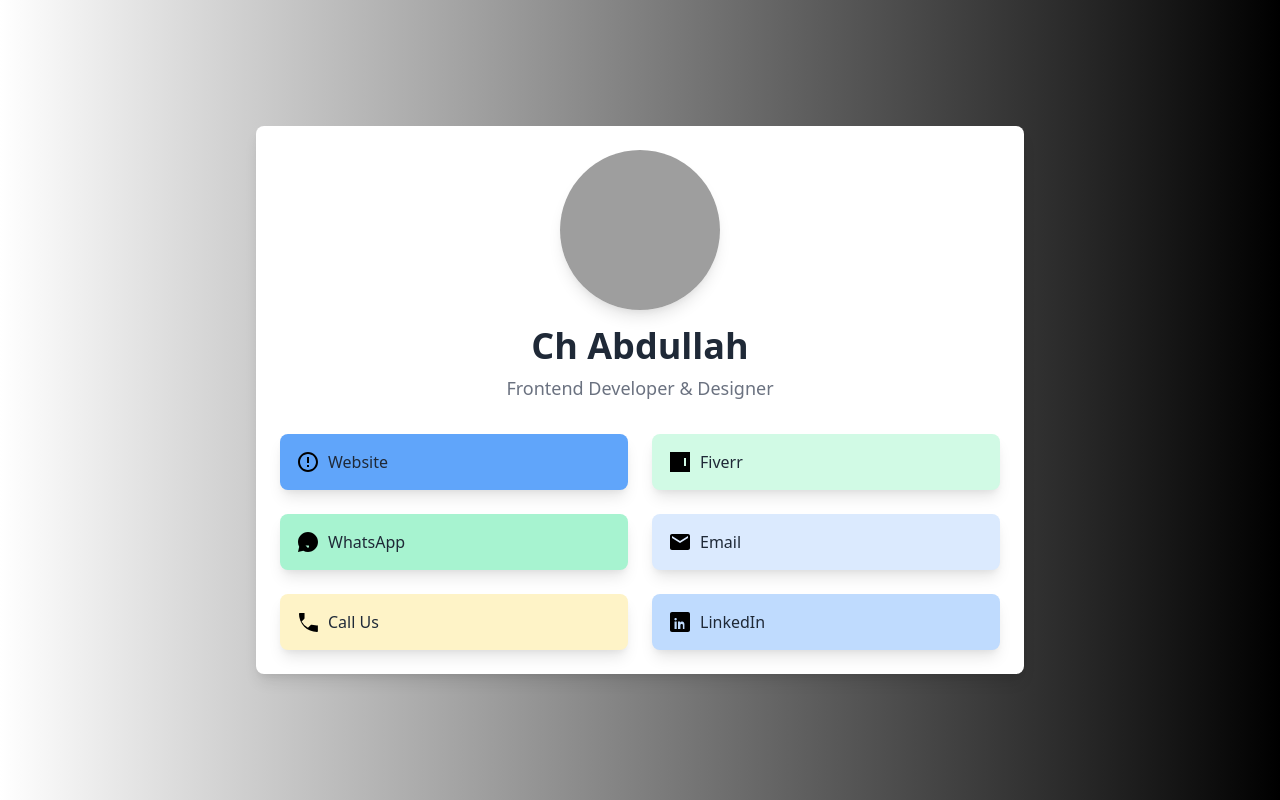
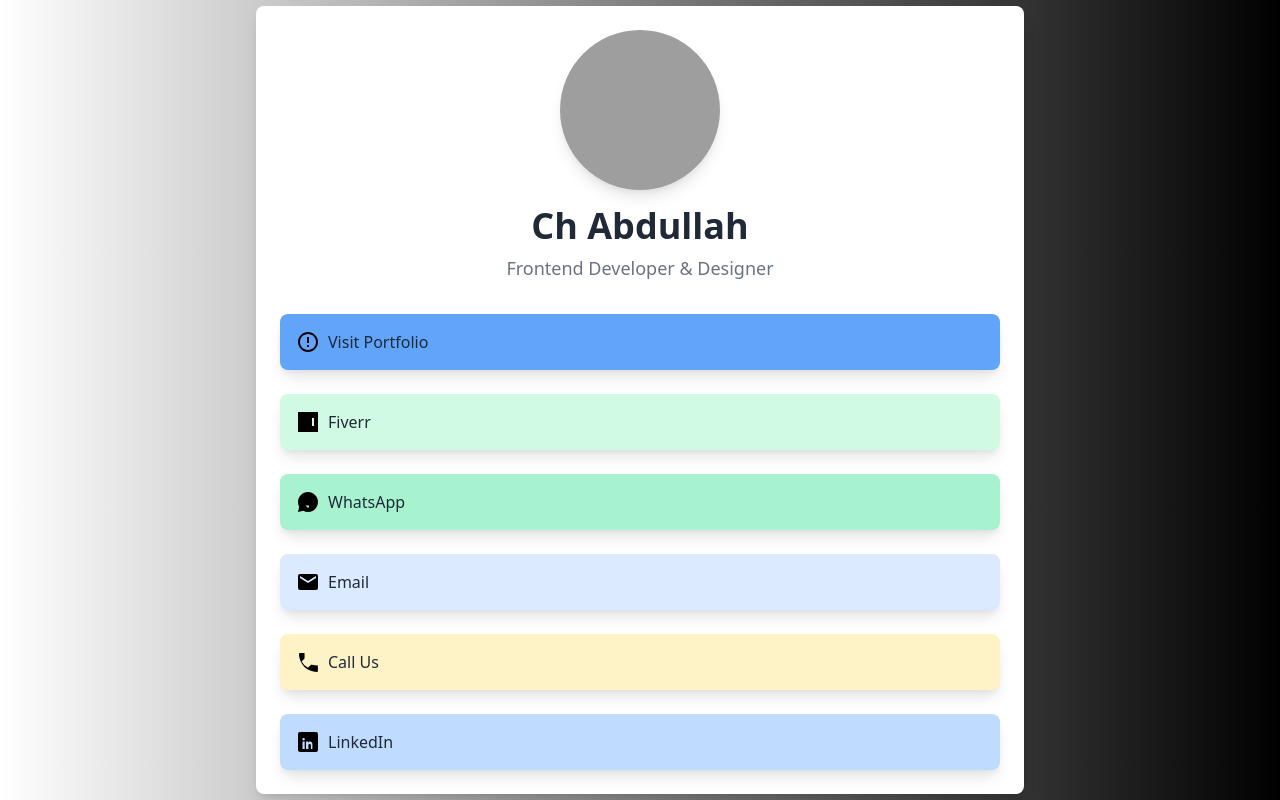
Before and after one commit to Chaudaryabdullah89/Socialmedia-links, a plain HTML site: page index.html in a window 1280 px wide. Drawn offline with nearby package versions, Linux system fonts and the light colour scheme; grey boxes are pictures that could not be loaded.

Commit message:
Update index.html

```diff
--- a/index.html
+++ b/index.html
@@ -52,14 +52,14 @@
         </div>
 
         <!-- Social Media Links Section -->
-        <section class="grid grid-cols-2 gap-6">
+        <section class="flex flex-col gap-6  mx-auto">
 
             <a href="https://chabdullah-dev.netlify.app/" target="_blank"
                 class="flex items-center p-4 bg-blue-400 rounded-lg shadow-lg hover:bg-blue-500 transition-transform transform hover:scale-105 fade-in">
                 <svg xmlns="http://www.w3.org/2000/svg" viewBox="0 0 24 24" class="w-6 h-6 mr-2 text-blue-800">
                     <path d="M12 2C6.48 2 2 6.48 2 12c0 5.52 4.48 10 10 10s10-4.48 10-10S17.52 2 12 2zm0 18c-4.41 0-8-3.59-8-8s3.59-8 8-8 8 3.59 8 8-3.59 8-8 8zm-1-13h2v6h-2zm0 8h2v2h-2z" />
                 </svg>
-                <span class="font-medium text-gray-800">Website</span>
+                <span class="font-medium text-gray-800">Visit Portfolio</span>
             </a>
 
 
```
